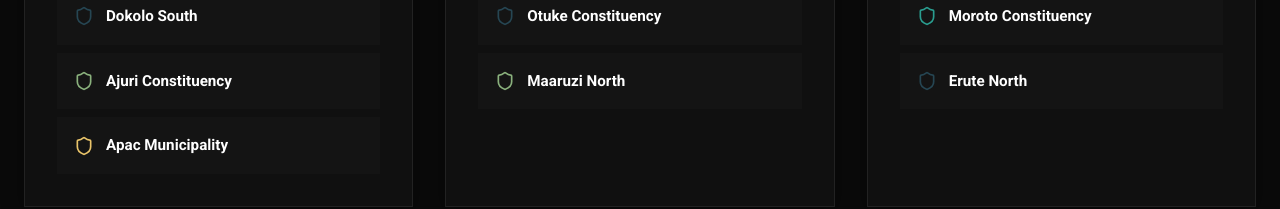
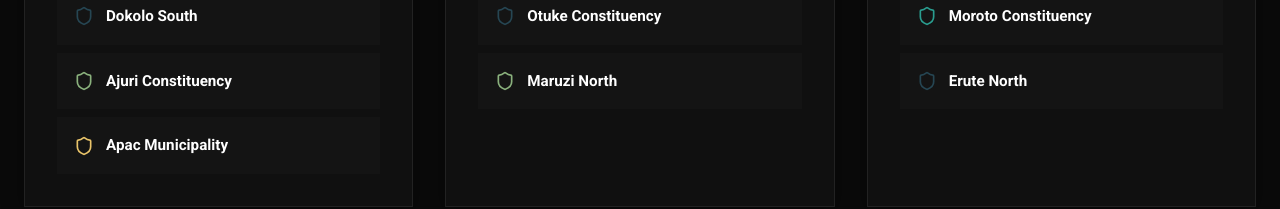
Before and after one commit to amuka-tech/dwogpacu, a React (Vite) app: page /#/groups in a window 1280 px wide. Shown: the part 617-826 px from the top of the page. Built offline with nearby package versions, Linux system fonts and the light colour scheme; no server answers; the database is empty.

Commit message:
Fix spelling of Maruzi North (was Maaruzi)

```diff
--- a/src/data/fixtures.js
+++ b/src/data/fixtures.js
@@ -51,7 +51,7 @@ export const FIXTURES = [
     "isoDate": "2026-07-06",
     "time": "11:00am",
     "homeTeamId": "Kole South",
-    "awayTeamId": "Maaruzi North",
+    "awayTeamId": "Maruzi North",
     "group": "B",
     "stage": "group",
     "venue": "UTC Lira",
@@ -261,7 +261,7 @@ export const FIXTURES = [
     "isoDate": "2026-07-07",
     "time": "4:00pm",
     "homeTeamId": "Otuke Constituency",
-    "awayTeamId": "Maaruzi North",
+    "awayTeamId": "Maruzi North",
     "group": "B",
     "stage": "group",
     "venue": "UTC Lira",
@@ -351,7 +351,7 @@ export const FIXTURES = [
     "isoDate": "2026-07-08",
     "time": "2:00pm",
     "homeTeamId": "Kioga North",
-    "awayTeamId": "Maaruzi North",
+    "awayTeamId": "Maruzi North",
     "group": "B",
     "stage": "group",
     "venue": "LTC",
@@ -410,7 +410,7 @@ export const FIXTURES = [
     "date": "Thursday 9th July, 2026",
     "isoDate": "2026-07-09",
     "time": "8:00am",
-    "homeTeamId": "Maaruzi North",
+    "homeTeamId": "Maruzi North",
     "awayTeamId": "Kwania Constituency",
     "group": "B",
     "stage": "group",
--- a/src/data/mockData.js
+++ b/src/data/mockData.js
@@ -1,6 +1,6 @@
 export const groups = {
   A: ["Kioga Constituency", "Erute South", "Oyam South", "Dokolo South", "Ajuri Constituency", "Apac Municipality"],
-  B: ["Kioga North", "Kole South", "Kwania Constituency", "Otuke Constituency", "Maaruzi North"],
+  B: ["Kioga North", "Kole South", "Kwania Constituency", "Otuke Constituency", "Maruzi North"],
   C: ["Lira City West", "Otuke East", "Dokolo North", "Moroto Constituency", "Erute North"],
   D: ["Kwania North", "Maruzi Constituency", "Oyam North", "Kole North", "Lira City East"]
 };
--- a/src/data/teams.js
+++ b/src/data/teams.js
@@ -1,6 +1,6 @@
 export const GROUPS = {
   A: ["Kioga Constituency", "Erute South", "Oyam South", "Dokolo South", "Ajuri Constituency", "Apac Municipality"],
-  B: ["Kioga North", "Kole South", "Kwania Constituency", "Otuke Constituency", "Maaruzi North"],
+  B: ["Kioga North", "Kole South", "Kwania Constituency", "Otuke Constituency", "Maruzi North"],
   C: ["Lira City West", "Otuke East", "Dokolo North", "Moroto Constituency", "Erute North"],
   D: ["Kwania North", "Maruzi Constituency", "Oyam North", "Kole North", "Lira City East"]
 };
```
